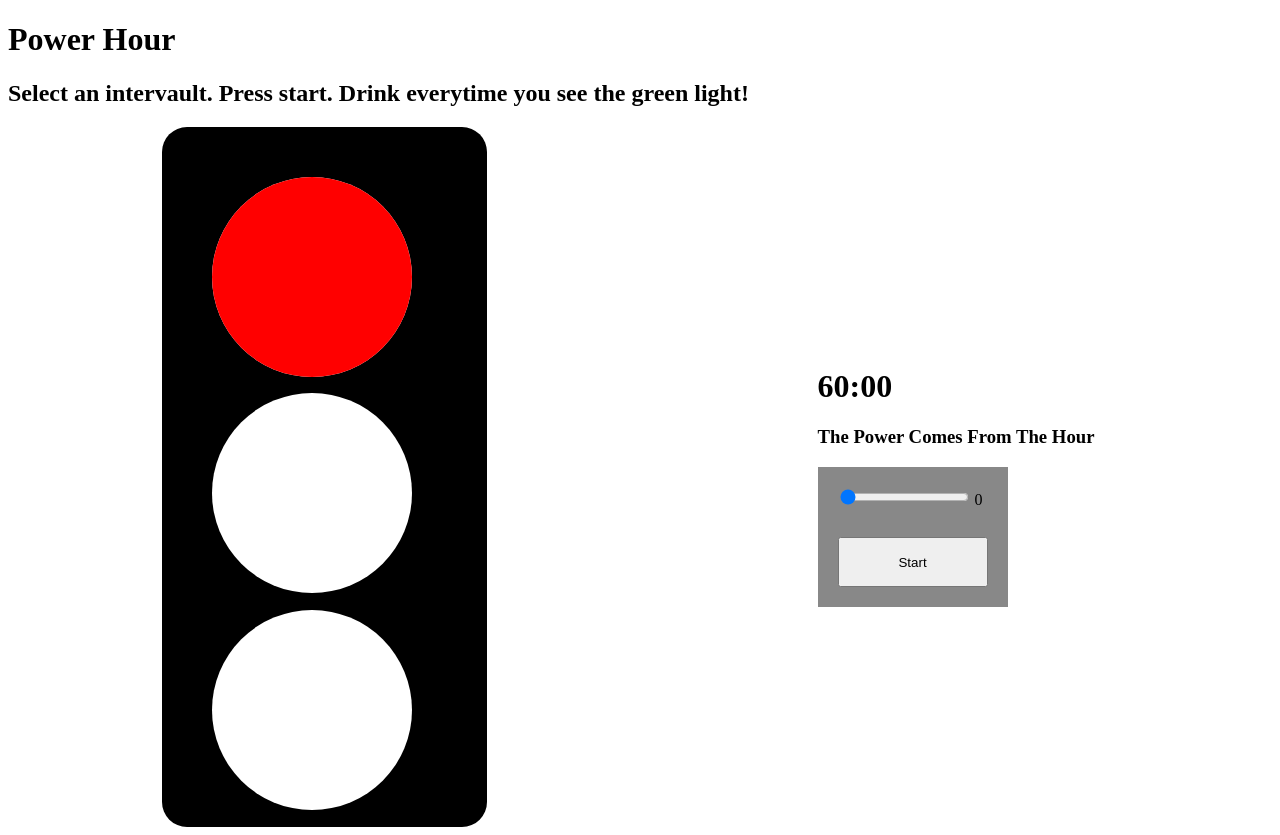
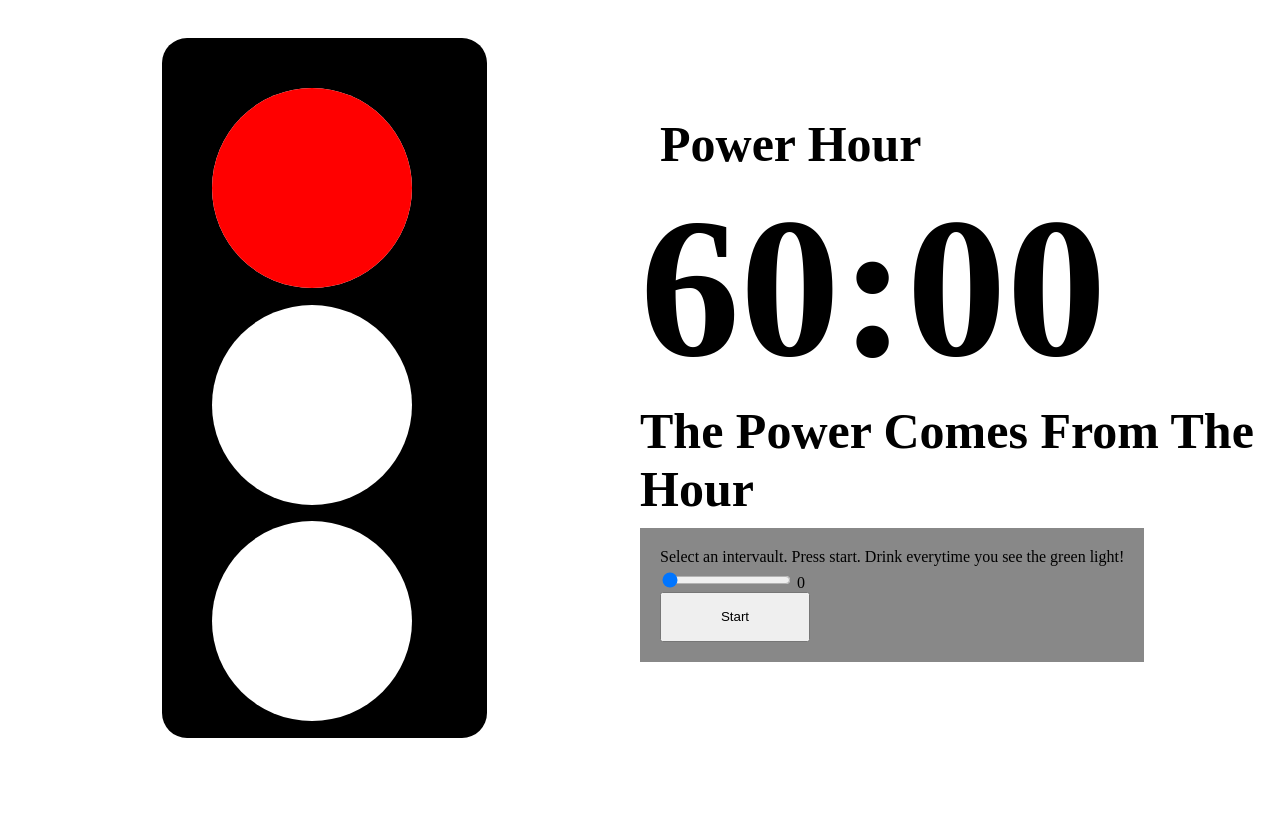
Before and after one commit to awinton64/powerhour, a plain HTML site: page index.html in a window 1280 px wide. After the commit the page ends 800 px from the top, so only its background shows below. Drawn offline with Linux system fonts and the light colour scheme.

Commit message:
css update

```diff
--- a/index.html
+++ b/index.html
@@ -10,6 +10,7 @@
                 grid-template-columns: 1fr 1fr;
                 align-items: center;
                 justify-items: center;
+                padding-top: 30px;
             }
             .stoplightContainer {
                 display: grid;
@@ -90,15 +91,36 @@
                 align-self: center;
             }
 
+            #collen {
+                font-size: 200px;
+                font-weight: bold;
+            } #timerMinutes {
+                font-size: 200px;
+                font-weight: bold;
+            } #timerSeconds {
+                font-size: 200px;
+                font-weight: bold;
+            }
+            #prompt {
+                font-size: 50px;
+                font-weight: bold;
+            }
+            #title {
+                font-size: 50px;
+                font-weight: bold;
+                padding-left: 20px;
+            }
+
+
+
+
+
         </style>
     </head>
 
 
 
     <body>
-        <H1>Power Hour</H1>
-        <H2>Select an intervault. Press start. Drink everytime you see the green light!</H2>
-
 
         <div class="contentContainer">
             <div class="stoplightContainer">
@@ -108,9 +130,11 @@
             </div>
 
             <div class="rightScreenContainer">
-                <div><H1><span id="timerMinutes">60</span><span>:</span><span id="timerSeconds">00</span></H1></div>
-                <div id="prompt"><H3>The Power Comes From The Hour</H3></div>
+                <div id="title">Power Hour</div>
+                <div><span id="timerMinutes">60</span><span id="collen">:</span><span id="timerSeconds">00</span></div>
+                <div id="prompt">The Power Comes From The Hour</div>
                 <div class="buttonContainer">
+                    <div id="intructions">Select an intervault. Press start. Drink everytime you see the green light!</div>
                     <div>
                         <input type="range" min="0" max="9" value="0" class="slider" id="myRange" onchange="getIntervault()">
                         <output id="displayedIntervault"  name="number" for="myRange">0</output>
```
